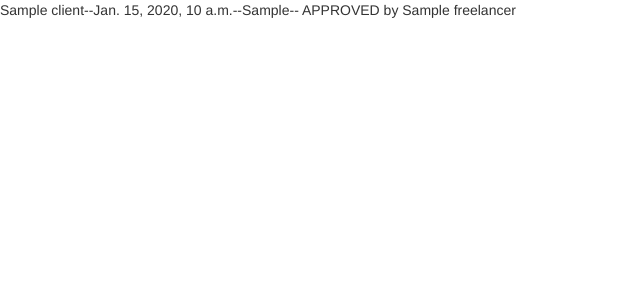
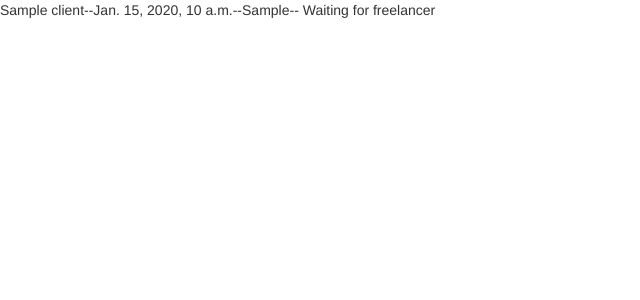
Before and after one commit to bibhasmondal/slot_allocation, a Django app: page /slot/client/1/ in a window 1280 px wide. Shown: the top 300 px of the page, without its empty margins (0-640 px from the left). Run offline with Django 3.2, Linux system fonts and the light colour scheme; tables that the repository leaves empty hold one stand-in row (values such as "Sample post"); some libraries are stand-ins or nearby versions.

Commit message:
client current status updaed

```diff
--- a/slot/models.py
+++ b/slot/models.py
@@ -1,5 +1,6 @@
 from django.db import models
 from django.core.validators import RegexValidator
+from django.db import transaction
 # Create your models here.
 
 class Freelancer(models.Model):
@@ -14,9 +15,9 @@ class Freelancer(models.Model):
     def __str__(self):
         return self.name
 
-
 class Client(models.Model):
-    STAT_CHOICES=(('00','CONFIRMED'),('01','CANCELED'),('10','COMPLETED'))
+    STAT_CHOICES = (('00', 'WAITING'), ('01', 'PLACED'),
+                    ('10', 'CANCELED'), ('11 ', 'COMPLETED'))
     name = models.CharField(max_length=50)
     datetime = models.DateTimeField()
     venue = models.CharField(max_length=50)
@@ -26,7 +27,7 @@ class Client(models.Model):
     def __str__(self):
         return '%s--%s--%s'%(self.name,self.datetime,self.status)
     def getStatus(self):
-        stat = {'00': 'CONFIRMED', '01': 'CANCELED', '10':'COMPLETED'}
+        stat = {'00': 'Waiting for freelancer', '01': 'CANCELED', '10':'COMPLETED'}
         return stat[self.status]
 
 class Request(models.Model):
@@ -38,7 +39,7 @@ class Request(models.Model):
         return '%s--%s--%s' % (self.client, self.freelancer,self.status)
 
     def getStatus(self):
-        stat = {'00': 'WAITING', '01': 'APPROVED by %s'%self.freelancer.name, '10': 'REJECTED by %s'%self.freelancer.name}
+        stat = {'00': 'Waiting for %s\'s response'%self.freelancer.name, '01': 'APPROVED by %s'%self.freelancer.name, '10': 'REJECTED by %s'%self.freelancer.name}
         return stat[self.status]
 
 class Slot(models.Model):
--- a/slot/templates/slot/clientreq.html
+++ b/slot/templates/slot/clientreq.html
@@ -1,12 +1,16 @@
 {% extends 'slot/base.html' %}
-{% block title %}Notifications{% endblock %}
+{% block title %}{{request.client.name}} | Client{% endblock %}
 {% block content %}
     <div class="containe-fluid">
         {{request.client.name}}--{{request.client.datetime}}--{{request.client.venue}}--
-        {% if request.slot %}
-            {{request.slot.getStatus}}
+        {% if request.client.status != '00' %}
+            {% if request.slot %}
+                {{request.slot.getStatus}}
+            {% else %}
+                {{request.getStatus}}
+            {% endif %}
         {% else %}
-            {{request.getStatus}}
+            {{request.client.getStatus}}
         {% endif %}
     </div>
 {% endblock %}
--- a/slot/views.py
+++ b/slot/views.py
@@ -9,6 +9,7 @@ from geocoder.distance import Distance
 import math,geocoder,datetime
 from django.contrib import messages
 from django.urls import reverse
+from django.db.models import Count,F
 # Create your views here.
 
 
@@ -59,6 +60,8 @@ def sendRequest(request):
             availabe_freelancer=Freelancer.objects.exclude(pk__in=unavailabe_freelancer).annotate(distance=NearBy('venue',client.venue)).order_by('distance','-credit_score')
             if availabe_freelancer:
                 Request.objects.create(freelancer=availabe_freelancer[0],client=client)
+                client.status='01'  #01 for placed
+                client.save()
                 messages.success(request,'request confirmed')
             else:
                 messages.info(request, 'No freelancer availabe now')
@@ -75,13 +78,13 @@ def aceeptRequest(request,req_id):
     return redirect(reverse('slot:getrequest', kwargs={'freelancer': req.freelancer.id}))
 
 def rejectRequest(request,req_id):
-    req = Request.objects.filter(id=req_id,client__status='00').first() #00 CONFIRMED
+    req = Request.objects.filter(Q(client__status='00')|Q(client__status='01'),id=req_id).first() #00 Waiting and 01 placed
     if req:
         req.status='10' #10 for reject
         req.save()
 
         slot=Slot.objects.filter(request=req)
-        if slot:    #when freelancer is approved request and then reject this will be call
+        if slot:    #when freelancer is approved request and then reject then this will be call
             slot.update(status='01')    #01 for REJECT
             scoreUpdate(slot.first())   # score update done here
 
@@ -92,11 +95,13 @@ def rejectRequest(request,req_id):
             Request.objects.create(freelancer=availabe_freelancer[0], client=req.client)
             messages.success(request, 'request confirmed')
         else:
+            req.client.status='00'  #00 waiting for placed
+            req.client.save()
             messages.info(request, 'No freelancer availabe now')
     return render(request,'slot/reject.html')
 
 def cancelRequest(request):
-    Client.objects.filter(id=request.GET['client']).update(status='01') #01 for CANCELED
+    Client.objects.filter(id=request.GET['client']).update(status='10') #10 for CANCELED
     return HttpResponse('Successfull')
 
 def allFreelancer(request):
@@ -104,8 +109,8 @@ def allFreelancer(request):
     return render(request,'slot/index.html',{'freelancers':freelancers})
 
 def getRequest(request,freelancer):
-    accept_request=Request.objects.filter(freelancer_id=freelancer,status='01',client__status='00')   #00 for waiting request and 00 for confirmed client
-    waiting_requests=Request.objects.filter(freelancer_id=freelancer,status='00',client__status='00')   #00 for waiting request and 00 for confirmed client
+    accept_request=Request.objects.filter(Q(client__status='00')|Q(client__status='01'),freelancer_id=freelancer,status='01')   #01 for aproved request and 00 Waiting and 01 placed
+    waiting_requests = Request.objects.filter(Q(client__status='00') | Q(client__status='01'), freelancer_id=freelancer, status='00')   # 00 for waiting request and 00 Waiting and 01 placed
     return render(request,'slot/request.html',{'accept':accept_request,'wait':waiting_requests})
 
 def clientDashboard(request):
@@ -116,11 +121,25 @@ def clientRequest(request,client_id):
     req=Request.objects.filter(client_id=client_id).last()
     return render(request,'slot/clientreq.html',{'request':req})
 
+
+
+def createRequest(freelancer):
+    clients = Client.objects.filter(status='00')
+    clients_date = clients.values_list('datetime', flat=True).distinct()
+    for client_date in clients_date:
+        client=clients.filter(datetime=client_date).first()
+        client.status = '01'
+        client.save()
+        Request.objects.create(freelancer=freelancer,client=client)
+
+
+
 def addFreelancer(request):
     if request.POST:
         form=FreelancerForm(request.POST)
         if form.is_valid():
-            form.save()
+            freelancer=form.save()
+            transaction.on_commit(lambda:createRequest(freelancer=freelancer))
             messages.success(request,'Successfully added')
         return redirect('slot:freelancer')
     else:
```
Also changed, not shown: README.md.
